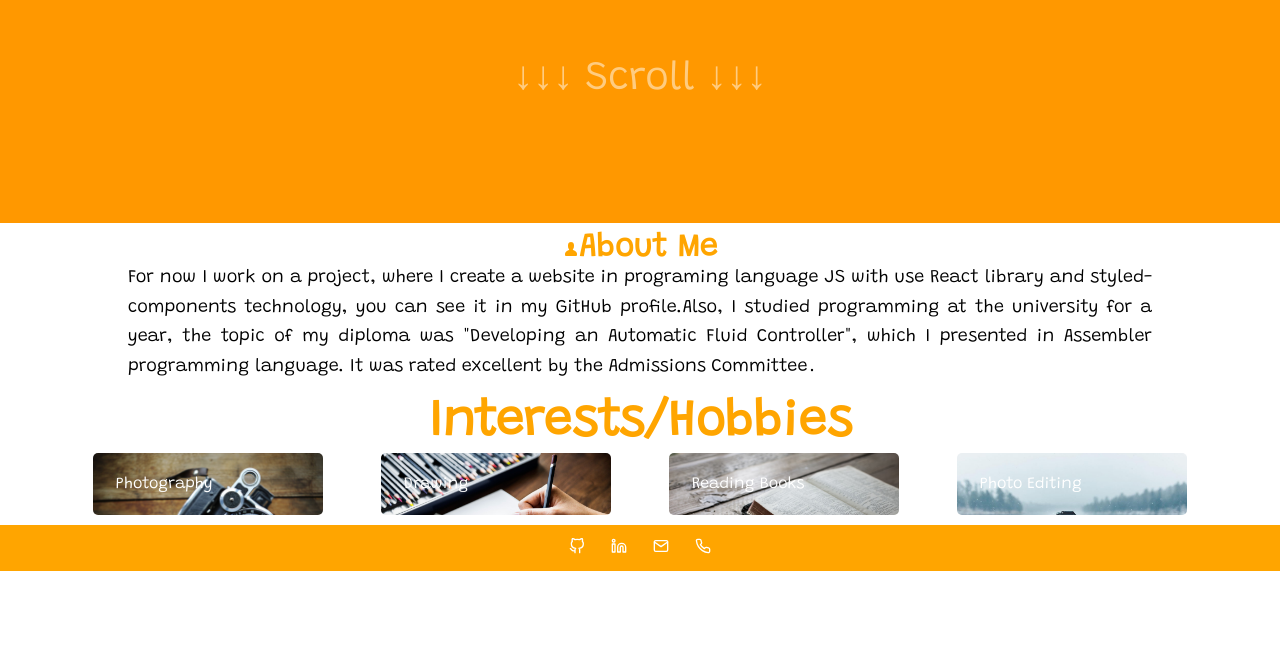
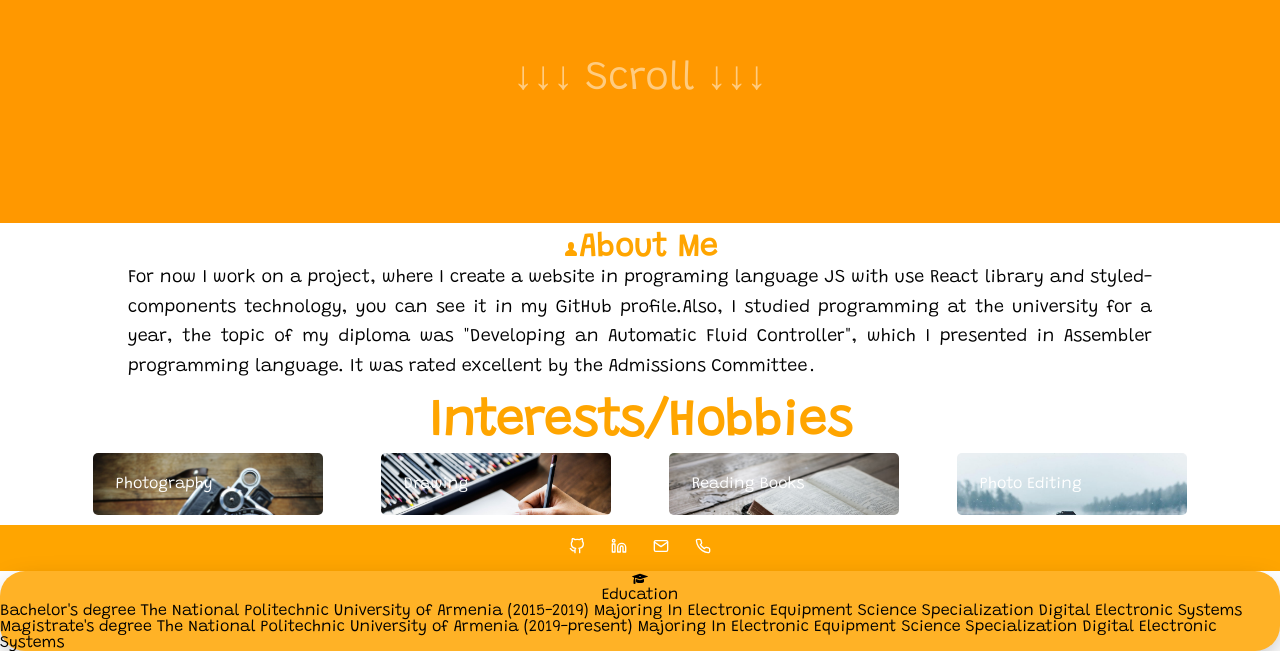
Before and after one commit to GretaSS/portfolio, a React app: page / in a window 1280 px wide. Shown: the part 569-1220 px from the top of the page. Before the commit the page ends 1140 px from the top, so only its background shows below. Built offline with nearby package versions, Linux system fonts and the light colour scheme.

Commit message:
add education

```diff
--- /dev/null
+++ b/src/components/Education/index.js
@@ -0,0 +1,30 @@
+import React from "react";
+import {View, Text} from "../../styled";
+// import styled from "styled-components";
+import {GoMortarBoard} from "react-icons/go"; //education
+
+function Education(){
+    return(
+        <View flex
+            fD='column'
+            alignI='center'
+            bgColor='#ffb226'
+            bRad='25px'
+            boxSh='0px 11px 32px -9px rgba(0, 0, 0, 0.4)'
+        >
+
+            <GoMortarBoard/>
+            <Text>Education</Text>
+            <Text>
+            Bachelor's degree
+            The National Politechnic University of Armenia (2015-2019) Majoring In Electronic Equipment Science
+            Specialization Digital Electronic Systems
+            Magistrate's degree
+            The National Politechnic University of Armenia (2019-present) Majoring In Electronic Equipment Science
+            Specialization Digital Electronic Systems
+            </Text>
+        </View>
+    )
+}
+
+export default Education
--- a/src/pages/Home/index.js
+++ b/src/pages/Home/index.js
@@ -13,6 +13,7 @@ import FrontList from '../../components/FrontList';
 import About from '../../components/About';
 import Contacts from '../../components/Contacts';
 import Menu from '../../components/Menu';
+import Education from '../../components/Education'
 
 function Home (){
     return(
@@ -22,6 +23,7 @@ function Home (){
             <FrontList/>
             <About/>
             <Contacts/>
+            <Education/>
             {/* <Cover/> */}
             {/* <Skills/> */}
             {/* <ExpEd/> */}
```
